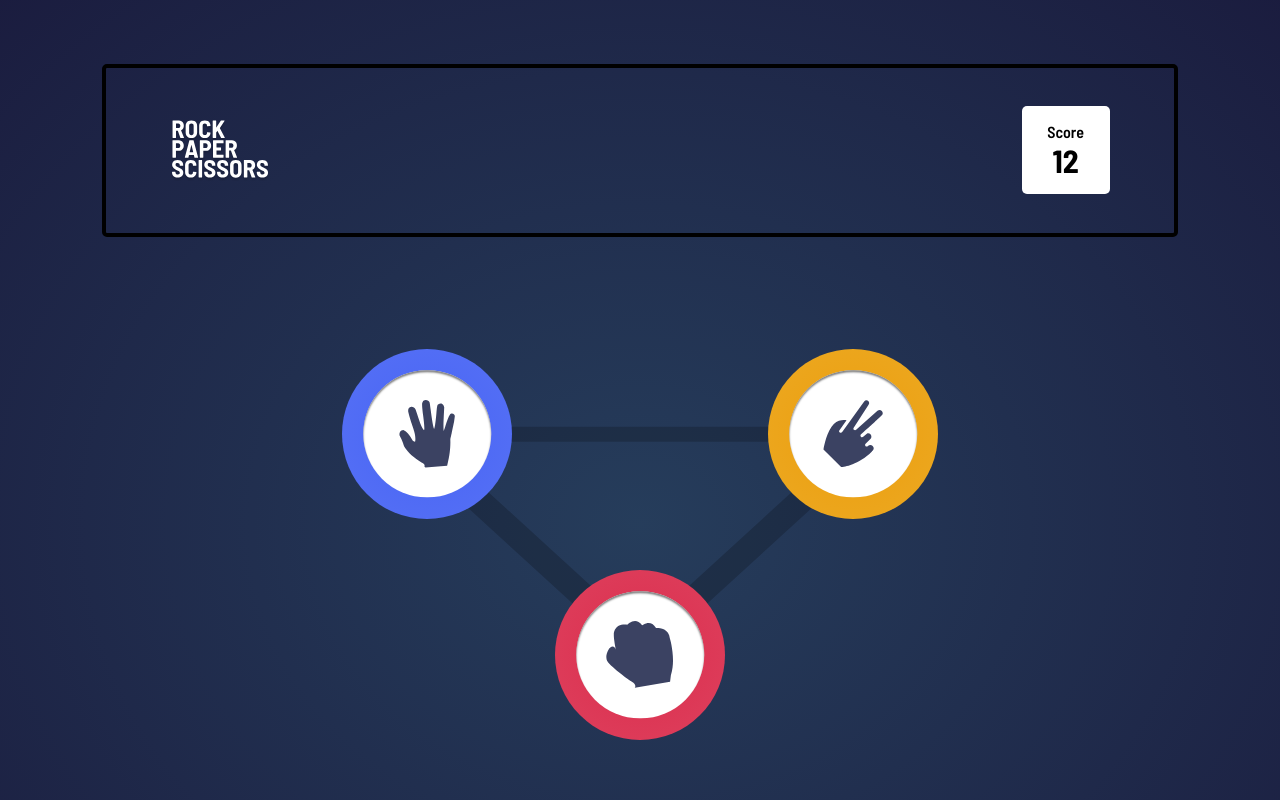
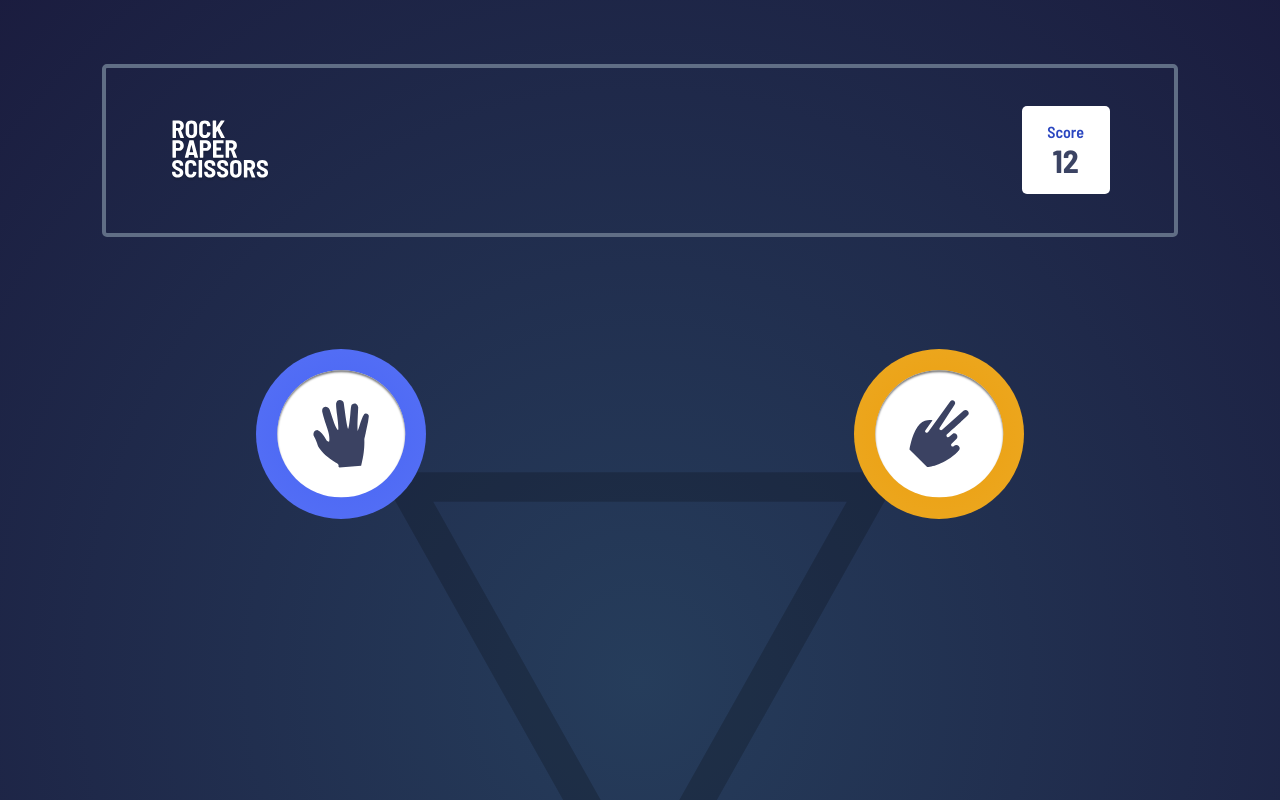
Before and after one commit to ozzy1136/rock-paper-scissors, a React (Vite) app: page / in a window 1280 px wide. Shown: the top 800 px of the page. Built offline with nearby package versions, Linux system fonts and the light colour scheme.

Commit message:
Use relative positioning for tokens

```diff
--- a/src/App.css
+++ b/src/App.css
@@ -9,7 +9,7 @@
 	margin-inline: var(--page-gap-size);
 	border-style: solid;
 	border-width: 4px;
-	border-color: var(--bdc-header);
+	border-color: hsl(var(--bdc-header));
 	border-radius: var(--bdrs-soft);
 
 	& > .heading {
@@ -27,12 +27,12 @@
 		height: clamp(4.2rem, 20vw, 5.5rem);
 
 		& > .title {
-			color: var(--c-score);
+			color: hsl(var(--c-score));
 			font-family: var(--ff-semibold);
 		}
 
 		& > .value {
-			color: var(--c-dark);
+			color: hsl(var(--c-dark));
 			font-family: var(--ff-bold);
 			font-size: 2rem;
 		}
@@ -45,9 +45,8 @@
 
 	& > .background {
 		width: 40vw;
-		height: 60%;
+		height: 65%;
 		position: absolute;
-		z-index: -1;
 		top: 50%;
 		left: 50%;
 		transform: translate(-50%, -50%);
@@ -55,13 +54,16 @@
 
 	& > .tokens {
 		grid-column: full;
-		display: grid;
-		grid-template-columns: repeat(5, 1fr);
-		row-gap: 4vw;
+		position: relative;
+		/* display: grid; */
+		/* grid-template-columns: repeat(5, 1fr); */
+		/* row-gap: 4vw; */
+		grid-row: 1 / -1;
+		height: 55vw;
 
 		& > .token {
-			position: relative;
-			width: 28vw;
+			position: absolute;
+			width: 24vw;
 			max-width: 170px;
 			aspect-ratio: 1;
 			border-radius: var(--bdrs-round);
@@ -71,7 +73,7 @@
 				width: 75%;
 				height: 75%;
 				background-color: #fff;
-				box-shadow: inset 0px 2px 2px gray;
+				box-shadow: inset 0px 2px 2px #808080;
 				border-radius: var(--bdrs-round);
 				position: absolute;
 				top: 50%;
@@ -79,29 +81,33 @@
 				transform: translate(-50%, -50%);
 			}
 
-			&.paper {
-				grid-column: 1 / span 2;
-				justify-self: flex-end;
+			&:nth-of-type(1) {
+				/* grid-column: 1 / span 2; */
+				/* justify-self: flex-end; */
 				background-image: var(--bgi-paper);
+				left: 20%;
 			}
 
-			&.scissors {
-				grid-column: span 2 / -1;
-				justify-self: flex-start;
+			&:nth-of-type(2) {
+				/* grid-column: span 2 / -1; */
+				/* justify-self: flex-start; */
 				background-image: var(--bgi-scissors);
+				right: 20%;
 			}
 
-			&.rock {
-				grid-column: 2 / span 3;
-				grid-row: 2 / span 1;
-				justify-self: center;
+			&:nth-of-type(3) {
+				/* grid-column: 2 / span 3; */
+				/* grid-row: 2 / span 1; */
+				/* justify-self: center; */
 				background-image: var(--bgi-rock);
+				bottom: 0%;
+				left: 50%;
+				transform: translateX(-50%);
 			}
 
 			& > .icon {
 				height: 40%;
 				position: absolute;
-				z-index: 1;
 				top: 50%;
 				left: 50%;
 				transform: translate(-50%, -50%);
@@ -119,7 +125,7 @@
 		background: unset;
 		border-style: solid;
 		border-width: 2px;
-		border-color: var(--bdc-header);
+		border-color: hsl(var(--bdc-header));
 		border-radius: var(--bdrs-soft);
 		color: #fff;
 		font-family: sans-serif;
@@ -138,7 +144,7 @@
 		color: #fff;
 
 		& .link {
-			color: var(--c-score);
+			color: hsl(var(--c-score));
 		}
 	}
 }
```
